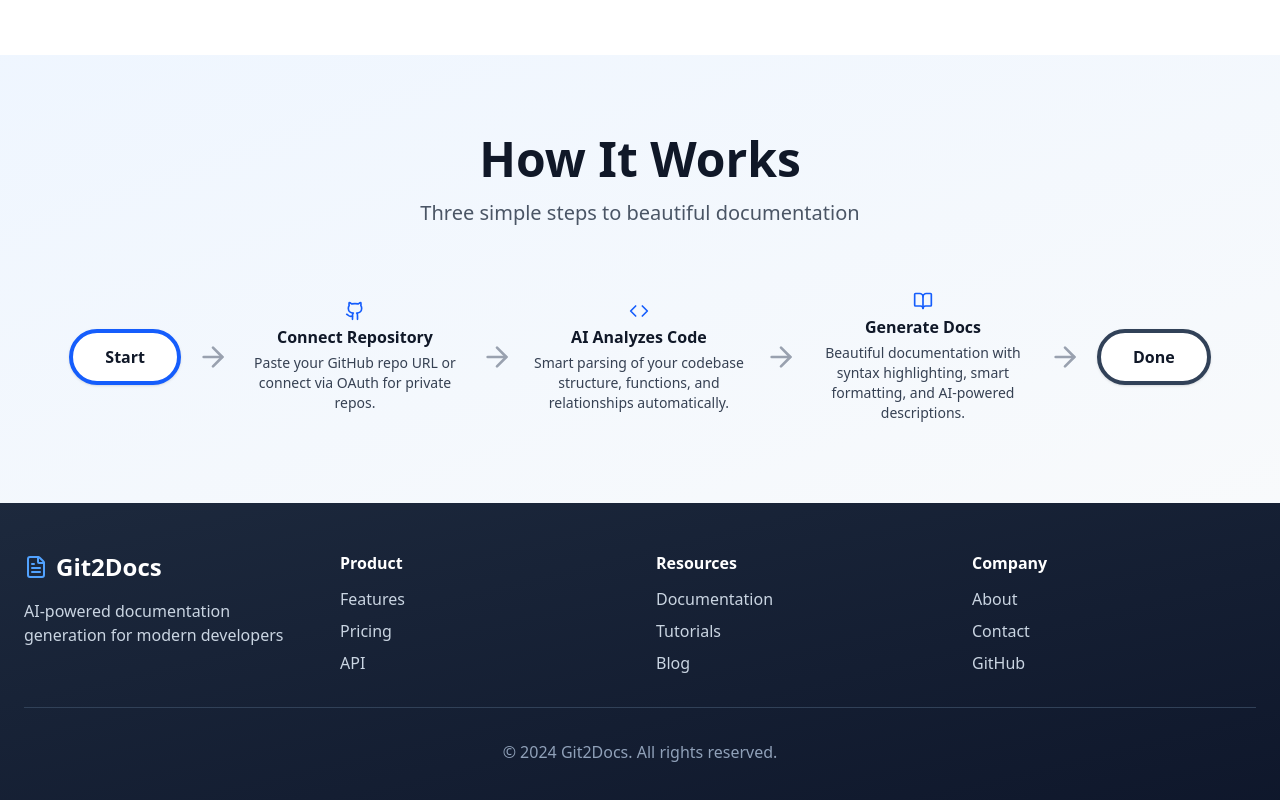
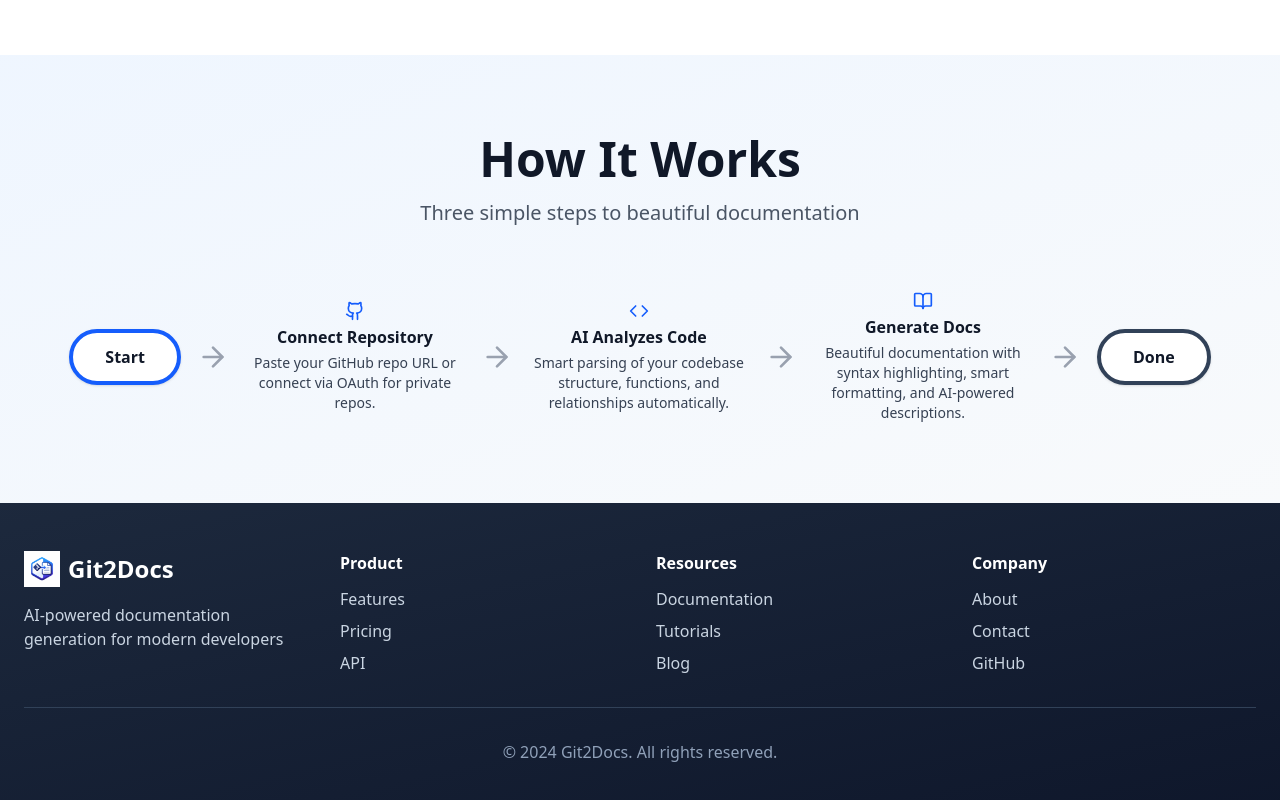
Before and after one commit to anwitac246/github-to-docs, a Next.js app: page / in a window 1280 px wide. Shown: the part 2342-3142 px from the top of the page. Built offline with nearby package versions, Linux system fonts and the light colour scheme.

Commit message:
Added company icon in footer

```diff
--- a/src/app/components/HomePage.tsx
+++ b/src/app/components/HomePage.tsx
@@ -3,6 +3,7 @@
 import React, { useState, useEffect } from 'react';
 import { Sparkles, Zap, FileText, Code, Github, BookOpen, Upload, Download, Menu, X, ArrowRight, GitBranch, Clock } from 'lucide-react';
 import Navbar from './Navbar';
+import Image from 'next/image';
 
 export default function Git2Docs() {
   const [isMenuOpen, setIsMenuOpen] = useState(false);
@@ -191,7 +192,15 @@ export default function Git2Docs() {
           <div className="grid md:grid-cols-4 gap-8 mb-8">
             <div>
               <div className="flex items-center gap-2 mb-4">
-                <FileText className="w-6 h-6 text-blue-400" />
+                <div className="flex h-9 w-9 items-center justify-center">
+                              <Image
+                                src="/favicon.svg"
+                                alt="Git2Docs Logo"
+                                width={36}
+                                height={36}
+                                className="transition-transform duration-300 group-hover:scale-110"
+                              />
+                            </div>
                 <span className="text-2xl font-bold">Git2Docs</span>
               </div>
               <p className="text-slate-300">AI-powered documentation generation for modern developers</p>
```
